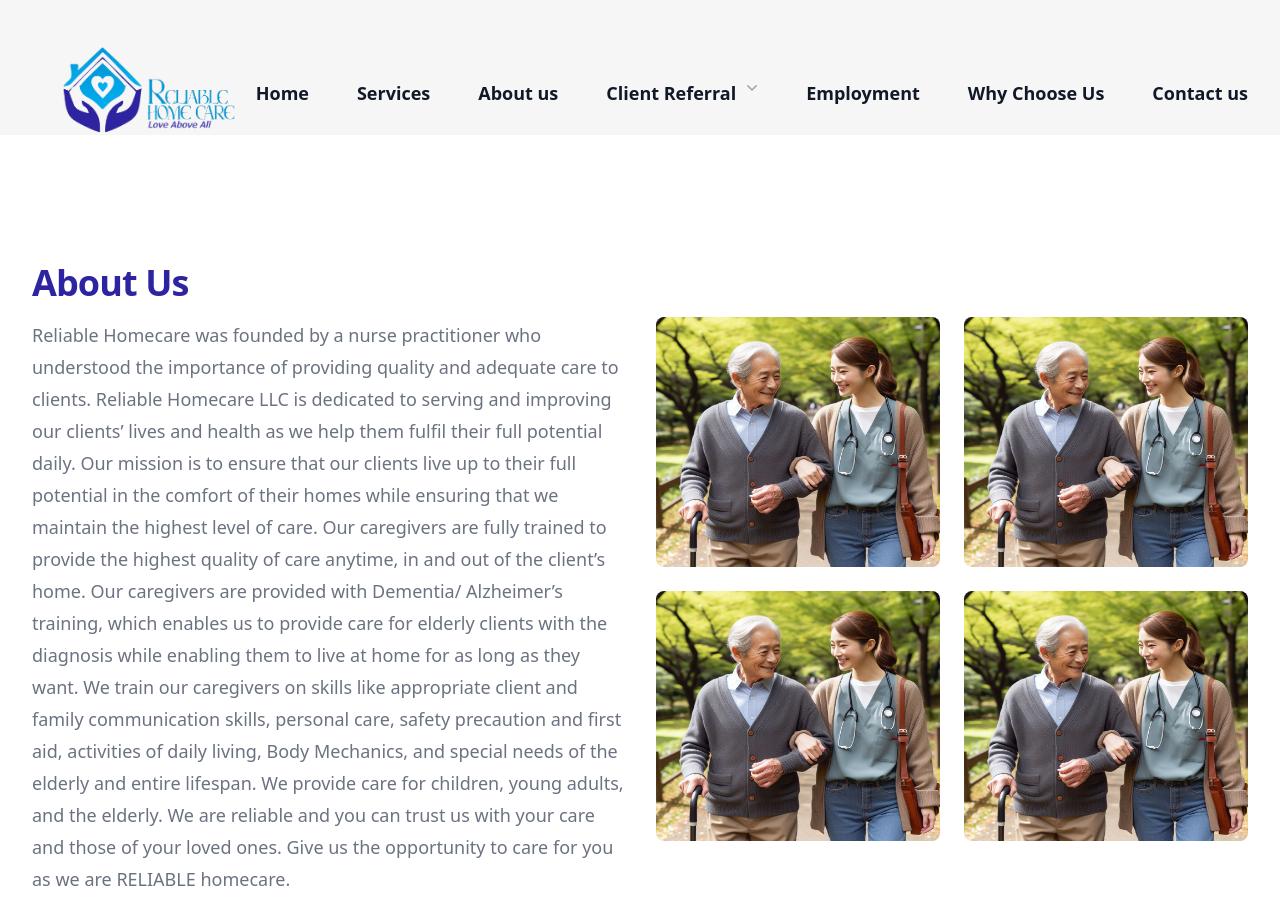
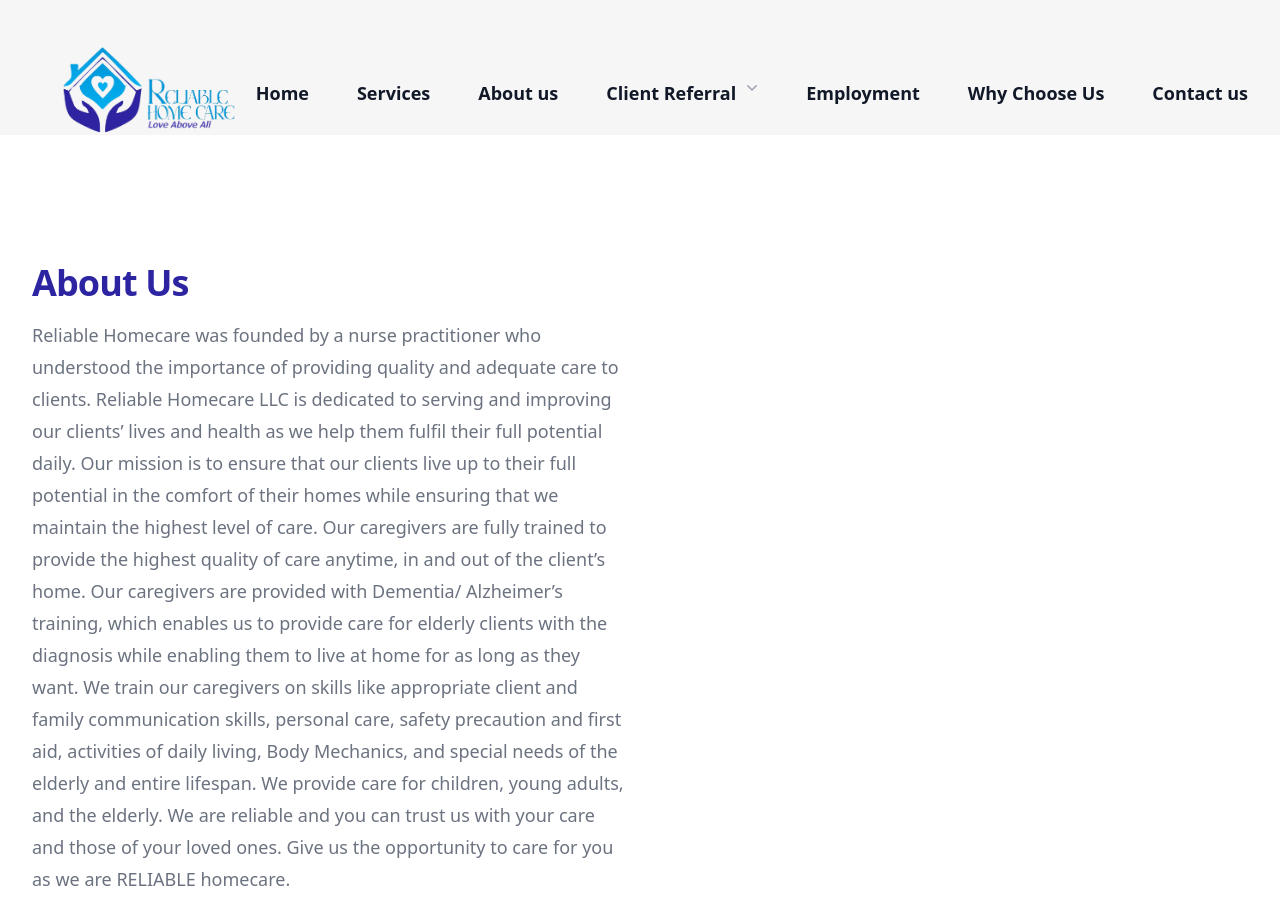
Before and after one commit to Awelewa165/Reliable-Home-Care, a React (Create React App) app: page /aboutPage in a window 1280 px wide. Shown: the top 924 px of the page. Built offline with nearby package versions, Linux system fonts and the light colour scheme.

Commit message:
final draft

```diff
--- a/src/components/AboutSection.jsx
+++ b/src/components/AboutSection.jsx
@@ -1,8 +1,8 @@
 import React from "react";
-import AboutImage1 from "../images/aboutImage1.jpeg";
-import AboutImage2 from "../images/aboutImage3.jpeg";
-import AboutImage3 from "../images/landImg.jpg";
-import AboutImage4 from "../images/aboutImage2.jpeg";
+// import AboutImage1 from "../images/aboutImage1.jpeg";
+// import AboutImage2 from "../images/aboutImage3.jpeg";
+// import AboutImage3 from "../images/landImg.jpg";
+// import AboutImage4 from "../images/aboutImage2.jpeg";
 
 const AboutUsSection = () => {
   return (
@@ -34,7 +34,7 @@ const AboutUsSection = () => {
             homecare.
           </p>
         </div>
-        <div className="grid grid-cols-2 grid-rows-2 gap-4 sm:gap-6 lg:gap-6">
+        {/* <div className="grid grid-cols-2 grid-rows-2 gap-4 sm:gap-6 lg:gap-6">
           <img
             src={AboutImage1}
             className="rounded-lg w-full h-[250px] bg-gray-100"
@@ -51,7 +51,7 @@ const AboutUsSection = () => {
             src={AboutImage1}
             className="rounded-lg w-full h-[250px] bg-gray-100"
           />
-        </div>
+        </div> */}
       </div>
     </div>
   );
```
